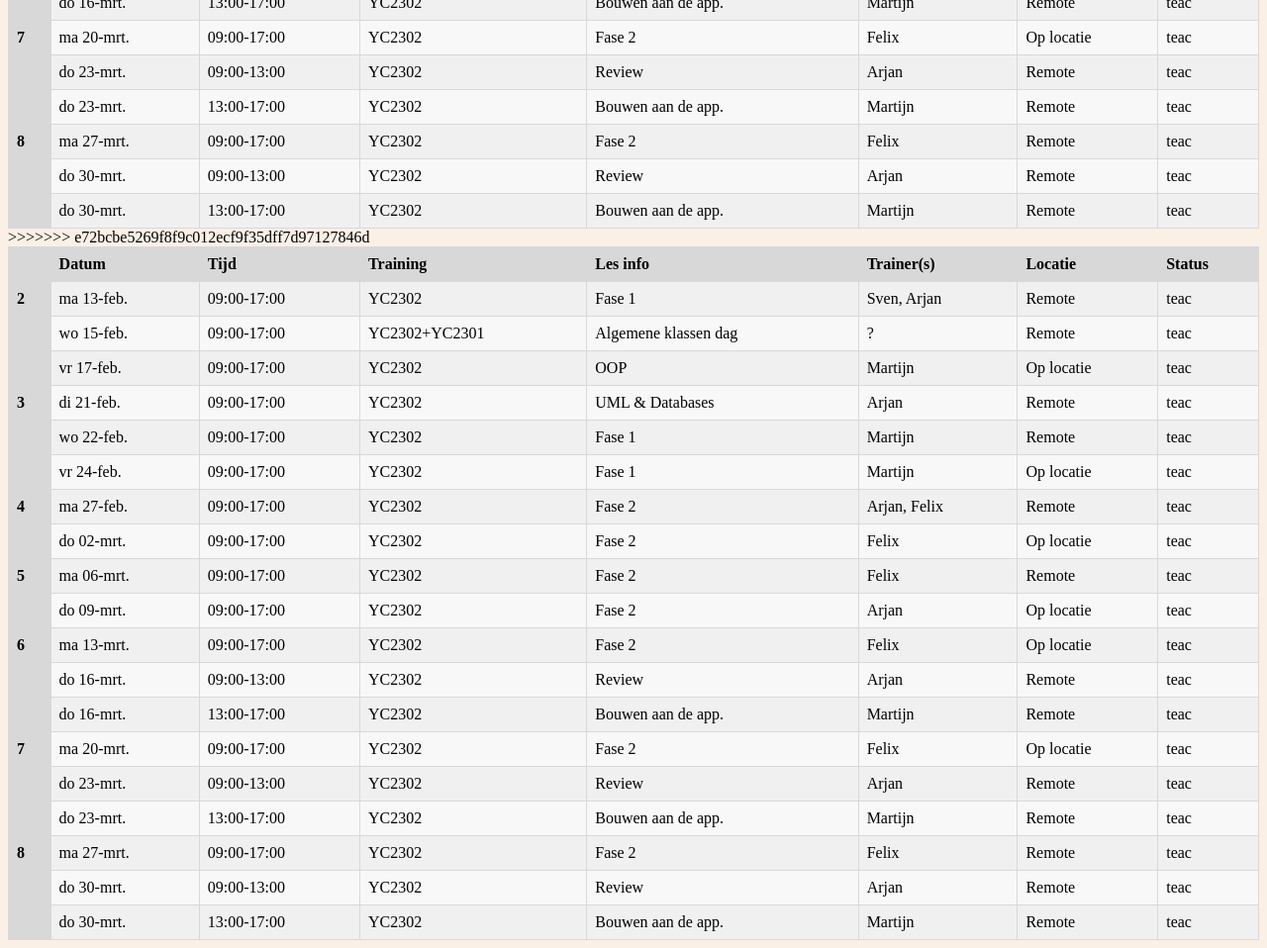
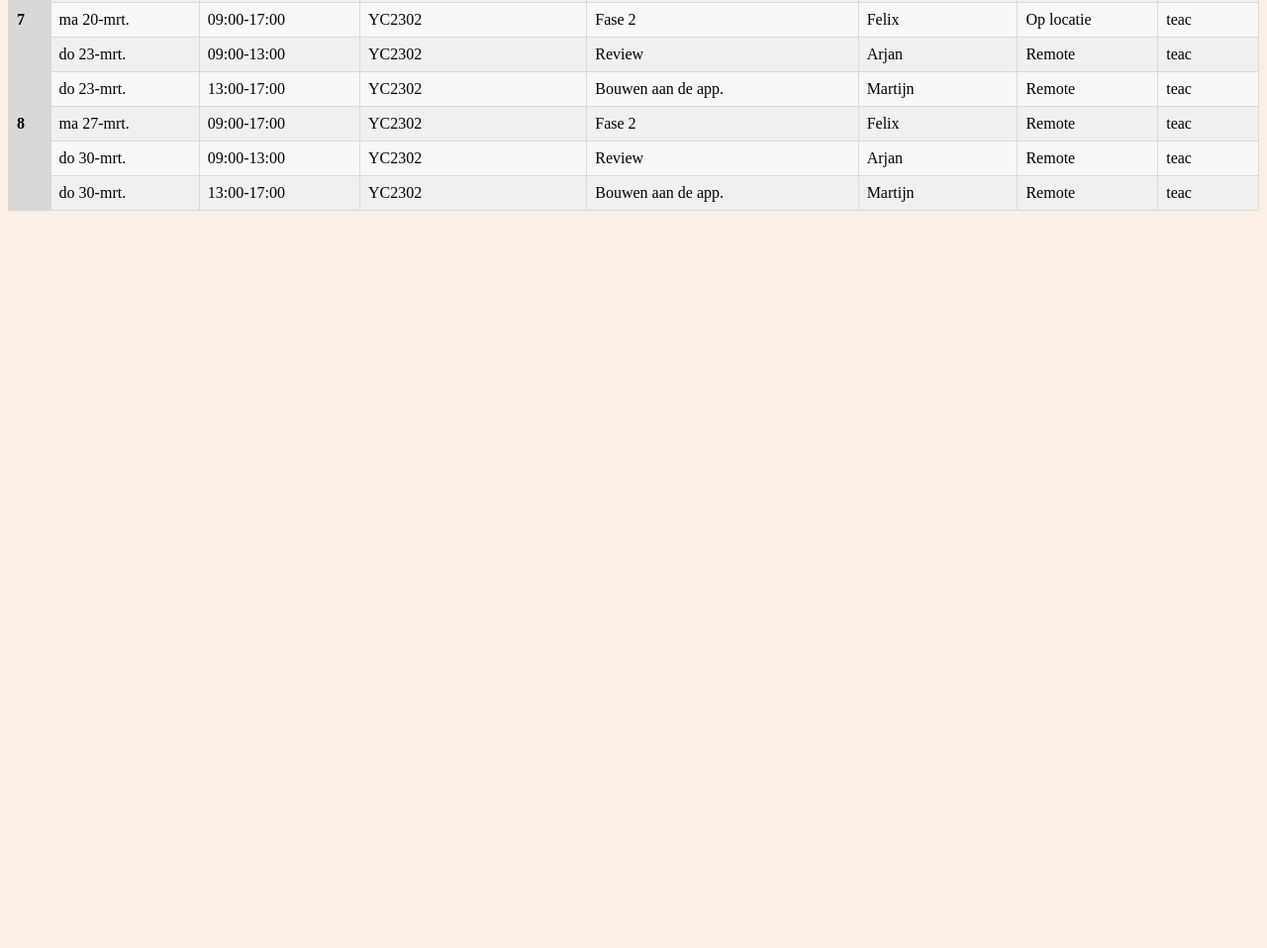
Before and after one commit to Moeshh/YCITT, a plain HTML site: page htmlcssjs/rooster.html in a window 1280 px wide. Shown: the part 496-1454 px from the top of the page at 99% size. After the commit the page ends 800 px from the top, so only its background shows below. Drawn offline with Linux system fonts and the light colour scheme.

Commit message:
updated rooster

```diff
--- a/htmlcssjs/rooster.html
+++ b/htmlcssjs/rooster.html
@@ -1,4 +1,3 @@
-<<<<<<< HEAD
 <html><head><title>Rooster</title><style>body { background-color: linen; } table { border-collapse: collapse; width: 100%; } th, td { border: 1px solid #d8d8d8; padding: 8px; text-align: left; } th { background-color: #d8d8d8; }tr:nth-child(even) { background-color: #f8f8f8;}tr:nth-child(odd) { background-color: #f0f0f0;}</style></head>
 <body><table border="1" class="dataframe">
   <thead>
@@ -205,212 +204,4 @@
       <td>teac</td>
     </tr>
   </tbody>
-=======
-<html><head><title>Rooster</title><style>body { background-color: linen; } table { border-collapse: collapse; width: 100%; } th, td { border: 1px solid #d8d8d8; padding: 8px; text-align: left; } th { background-color: #d8d8d8; }tr:nth-child(even) { background-color: #f8f8f8;}tr:nth-child(odd) { background-color: #f0f0f0;}</style></head>
-<body><table border="1" class="dataframe">
-  <thead>
-    <tr style="text-align: right;">
-      <th></th>
-      <th>Datum</th>
-      <th>Tijd</th>
-      <th>Training</th>
-      <th>Les info</th>
-      <th>Trainer(s)</th>
-      <th>Locatie</th>
-      <th>Status</th>
-    </tr>
-  </thead>
-  <tbody>
-    <tr>
-      <th>2</th>
-      <td>ma 13-feb.</td>
-      <td>09:00-17:00</td>
-      <td>YC2302</td>
-      <td>Fase 1</td>
-      <td>Sven, Arjan</td>
-      <td>Remote</td>
-      <td>teac</td>
-    </tr>
-    <tr>
-      <th></th>
-      <td>wo 15-feb.</td>
-      <td>09:00-17:00</td>
-      <td>YC2302+YC2301</td>
-      <td>Algemene klassen dag</td>
-      <td>?</td>
-      <td>Remote</td>
-      <td>teac</td>
-    </tr>
-    <tr>
-      <th></th>
-      <td>vr 17-feb.</td>
-      <td>09:00-17:00</td>
-      <td>YC2302</td>
-      <td>OOP</td>
-      <td>Martijn</td>
-      <td>Op locatie</td>
-      <td>teac</td>
-    </tr>
-    <tr>
-      <th>3</th>
-      <td>di 21-feb.</td>
-      <td>09:00-17:00</td>
-      <td>YC2302</td>
-      <td>UML &amp; Databases</td>
-      <td>Arjan</td>
-      <td>Remote</td>
-      <td>teac</td>
-    </tr>
-    <tr>
-      <th></th>
-      <td>wo 22-feb.</td>
-      <td>09:00-17:00</td>
-      <td>YC2302</td>
-      <td>Fase 1</td>
-      <td>Martijn</td>
-      <td>Remote</td>
-      <td>teac</td>
-    </tr>
-    <tr>
-      <th></th>
-      <td>vr 24-feb.</td>
-      <td>09:00-17:00</td>
-      <td>YC2302</td>
-      <td>Fase 1</td>
-      <td>Martijn</td>
-      <td>Op locatie</td>
-      <td>teac</td>
-    </tr>
-    <tr>
-      <th>4</th>
-      <td>ma 27-feb.</td>
-      <td>09:00-17:00</td>
-      <td>YC2302</td>
-      <td>Fase 2</td>
-      <td>Arjan, Felix</td>
-      <td>Remote</td>
-      <td>teac</td>
-    </tr>
-    <tr>
-      <th></th>
-      <td>do 02-mrt.</td>
-      <td>09:00-17:00</td>
-      <td>YC2302</td>
-      <td>Fase 2</td>
-      <td>Felix</td>
-      <td>Op locatie</td>
-      <td>teac</td>
-    </tr>
-    <tr>
-      <th>5</th>
-      <td>ma 06-mrt.</td>
-      <td>09:00-17:00</td>
-      <td>YC2302</td>
-      <td>Fase 2</td>
-      <td>Felix</td>
-      <td>Remote</td>
-      <td>teac</td>
-    </tr>
-    <tr>
-      <th></th>
-      <td>do 09-mrt.</td>
-      <td>09:00-17:00</td>
-      <td>YC2302</td>
-      <td>Fase 2</td>
-      <td>Arjan</td>
-      <td>Op locatie</td>
-      <td>teac</td>
-    </tr>
-    <tr>
-      <th>6</th>
-      <td>ma 13-mrt.</td>
-      <td>09:00-17:00</td>
-      <td>YC2302</td>
-      <td>Fase 2</td>
-      <td>Felix</td>
-      <td>Op locatie</td>
-      <td>teac</td>
-    </tr>
-    <tr>
-      <th></th>
-      <td>do 16-mrt.</td>
-      <td>09:00-13:00</td>
-      <td>YC2302</td>
-      <td>Review</td>
-      <td>Arjan</td>
-      <td>Remote</td>
-      <td>teac</td>
-    </tr>
-    <tr>
-      <th></th>
-      <td>do 16-mrt.</td>
-      <td>13:00-17:00</td>
-      <td>YC2302</td>
-      <td>Bouwen aan de app.</td>
-      <td>Martijn</td>
-      <td>Remote</td>
-      <td>teac</td>
-    </tr>
-    <tr>
-      <th>7</th>
-      <td>ma 20-mrt.</td>
-      <td>09:00-17:00</td>
-      <td>YC2302</td>
-      <td>Fase 2</td>
-      <td>Felix</td>
-      <td>Op locatie</td>
-      <td>teac</td>
-    </tr>
-    <tr>
-      <th></th>
-      <td>do 23-mrt.</td>
-      <td>09:00-13:00</td>
-      <td>YC2302</td>
-      <td>Review</td>
-      <td>Arjan</td>
-      <td>Remote</td>
-      <td>teac</td>
-    </tr>
-    <tr>
-      <th></th>
-      <td>do 23-mrt.</td>
-      <td>13:00-17:00</td>
-      <td>YC2302</td>
-      <td>Bouwen aan de app.</td>
-      <td>Martijn</td>
-      <td>Remote</td>
-      <td>teac</td>
-    </tr>
-    <tr>
-      <th>8</th>
-      <td>ma 27-mrt.</td>
-      <td>09:00-17:00</td>
-      <td>YC2302</td>
-      <td>Fase 2</td>
-      <td>Felix</td>
-      <td>Remote</td>
-      <td>teac</td>
-    </tr>
-    <tr>
-      <th></th>
-      <td>do 30-mrt.</td>
-      <td>09:00-13:00</td>
-      <td>YC2302</td>
-      <td>Review</td>
-      <td>Arjan</td>
-      <td>Remote</td>
-      <td>teac</td>
-    </tr>
-    <tr>
-      <th></th>
-      <td>do 30-mrt.</td>
-      <td>13:00-17:00</td>
-      <td>YC2302</td>
-      <td>Bouwen aan de app.</td>
-      <td>Martijn</td>
-      <td>Remote</td>
-      <td>teac</td>
-    </tr>
-  </tbody>
->>>>>>> e72bcbe5269f8f9c012ecf9f35dff7d97127846d
 </table></body></html>
```
